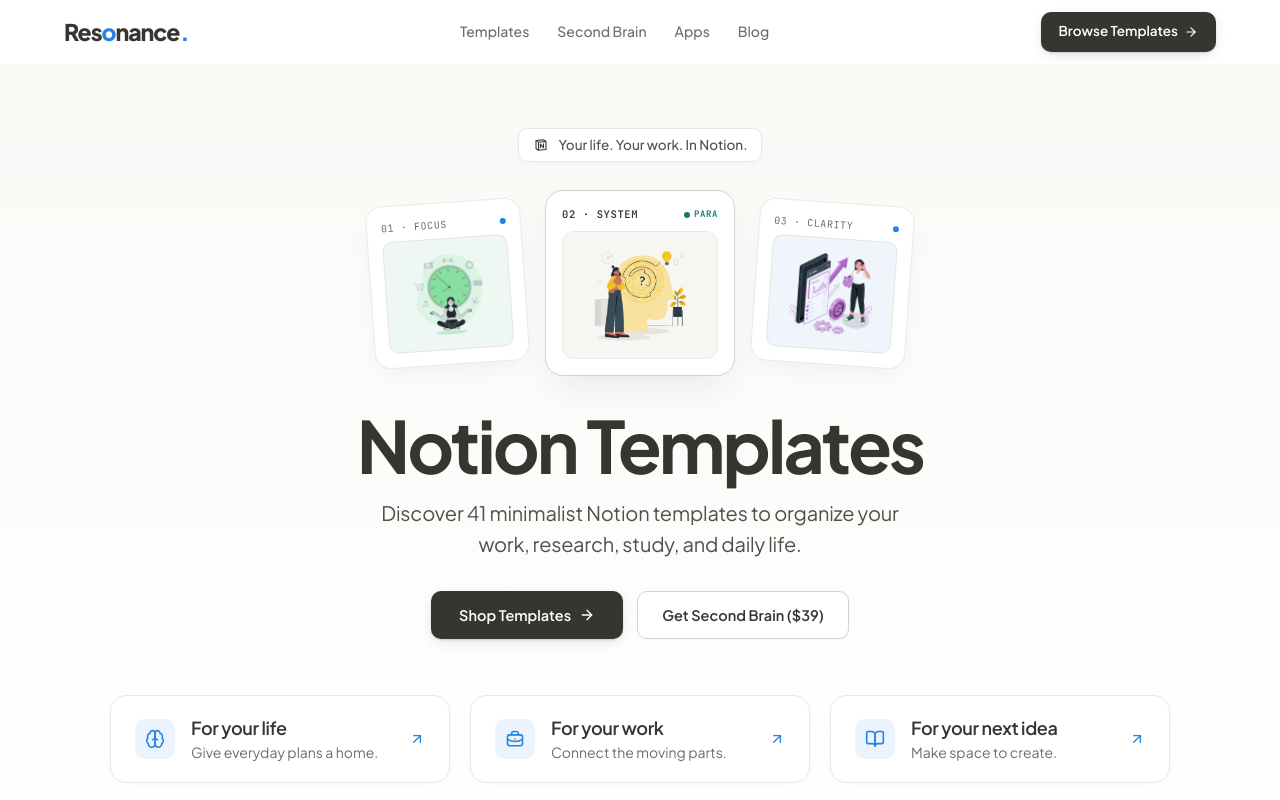
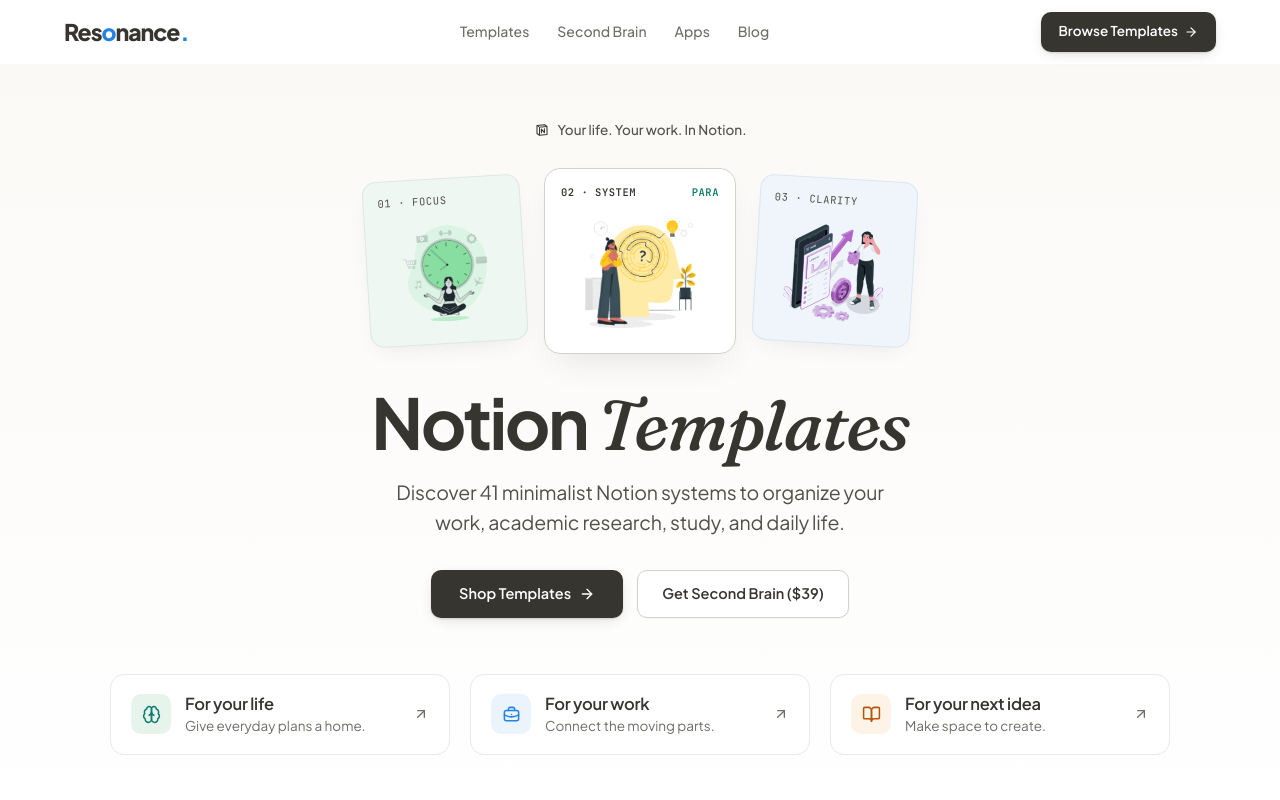
Before and after one commit to bruce12-glitch/Lumina-studio.notion, a React (Vite) app: page / in a window 1280 px wide. Shown: the top 800 px of the page. Built offline with nearby package versions, Linux system fonts and the light colour scheme.

Commit message:
polish(storefront): refine hero triptych accessibility, catalog wrapping, and empty state

```diff
--- a/src/App.tsx
+++ b/src/App.tsx
@@ -327,20 +327,14 @@ export default function App() {
           <div>
             {/* 1. CLEAN EDITORIAL HERO SECTION WITH WARM NOTION PAPER WASH */}
             <section className="relative bg-gradient-to-b from-[#FAF9F6] via-[#FDFCFB] to-[#FFFFFF] border-b border-[#E9E9E7]">
-              <div className="pt-10 pb-16 sm:pt-16 sm:pb-22 max-w-[1200px] mx-auto px-4 sm:px-6">
+              <div className="pt-10 pb-14 sm:pt-14 sm:pb-20 max-w-[1200px] mx-auto px-4 sm:px-6">
                 <div className="max-w-[780px] mx-auto text-center space-y-7">
-                  {/* Notion Mark Tag */}
-                  <motion.div
-                    initial={{ opacity: 0, y: 8 }}
-                    animate={{ opacity: 1, y: 0 }}
-                    transition={{ duration: 0.38, ease: [0.22, 1, 0.36, 1] }}
-                    className="flex justify-center"
-                  >
+                  {/* Unboxed Notion Editorial Kicker */}
+                  <div className="flex justify-center">
                     <div
                       data-testid="hero-notion-pill"
-                      className="inline-flex items-center gap-2.5 px-3.5 py-1.5 rounded-[10px] bg-white border border-[#E9E9E7] shadow-[0_1px_4px_rgba(55,53,47,0.04)] text-[13px] sm:text-[13.5px] font-medium text-[#52504A]"
+                      className="inline-flex items-center gap-2 text-[13.5px] font-medium text-[#52504A]"
                     >
-                      {/* Notion 3D Cube Mark */}
                       <svg
                         width="16"
                         height="16"
@@ -373,24 +367,25 @@ export default function App() {
                       </svg>
                       <span>Your life. Your work. In Notion.</span>
                     </div>
-                  </motion.div>
+                  </div>
 
-                  {/* 3-Card Illustration Triptych */}
+                  {/* 3-Card Illustration Triptych (Accessible Native Buttons, Single-Surface Stages) */}
                   <div className="flex items-center justify-center gap-3 sm:gap-5 pb-1">
                     {/* Left Card: Focus */}
-                    <motion.div
-                      initial={{ opacity: 0, y: 12, rotate: -4 }}
-                      animate={{ opacity: 1, y: 0, rotate: -4 }}
-                      whileHover={{ y: -4, rotate: -2, scale: 1.02 }}
-                      transition={{ duration: 0.45, ease: [0.22, 1, 0.36, 1] }}
+                    <motion.button
+                      type="button"
+                      initial={{ opacity: 1, rotate: -3.5 }}
+                      whileHover={{ y: -4, rotate: -1.5, scale: 1.02 }}
+                      whileTap={{ scale: 0.98 }}
+                      transition={{ duration: 0.22, ease: [0.16, 1, 0.3, 1] }}
                       onClick={() => navigate('/templates/habit-tracker')}
-                      className="w-[115px] sm:w-[155px] rounded-[16px] border border-[#E9E9E7] bg-white p-2.5 sm:p-3.5 shadow-[0_10px_24px_-8px_rgba(55,53,47,0.07)] cursor-pointer"
+                      aria-label="Inspect Habit Tracker template"
+                      className="w-[116px] sm:w-[158px] rounded-[14px] border border-[#DCE8E1] bg-[#EFF7F3] p-3 sm:p-3.5 shadow-[0_10px_24px_-12px_rgba(55,53,47,0.12)] cursor-pointer text-left"
                     >
-                      <div className="flex items-center justify-between text-[9px] sm:text-[10px] font-mono uppercase tracking-[0.06em] text-[#6E6D68] mb-1.5">
-                        <span>01 · Focus</span>
-                        <span className="w-1.5 h-1.5 rounded-full bg-[#2383E2]" />
+                      <div className="text-[9.5px] sm:text-[10.5px] font-mono uppercase tracking-[0.06em] text-[#52504A] mb-2 whitespace-nowrap">
+                        01 · Focus
                       </div>
-                      <div className="rounded-[10px] bg-[#EFF7F3] border border-[#E5E4E0] p-2 h-20 sm:h-28 flex items-center justify-center">
+                      <div className="h-20 sm:h-28 flex items-center justify-center">
                         <BlushAssetImage
                           src={BLUSH_ASSETS.mindfulMeditationClock}
                           alt="Minimalist daily habits illustration"
@@ -398,25 +393,23 @@ export default function App() {
                           className="w-full h-full"
                         />
                       </div>
-                    </motion.div>
+                    </motion.button>
 
                     {/* Center Card: System (PARA) */}
-                    <motion.div
-                      initial={{ opacity: 0, y: 10 }}
-                      animate={{ opacity: 1, y: 0 }}
-                      whileHover={{ y: -5, scale: 1.03 }}
-                      transition={{ duration: 0.45, delay: 0.06, ease: [0.22, 1, 0.36, 1] }}
+                    <motion.button
+                      type="button"
+                      whileHover={{ y: -5, scale: 1.025 }}
+                      whileTap={{ scale: 0.98 }}
+                      transition={{ duration: 0.22, ease: [0.16, 1, 0.3, 1] }}
                       onClick={() => navigate('/templates/second-brain')}
-                      className="w-[144px] sm:w-[190px] rounded-[18px] border border-[#D3D1CB] bg-white p-3 sm:p-4 shadow-[0_16px_36px_-10px_rgba(55,53,47,0.10)] z-10 cursor-pointer"
+                      aria-label="Inspect Second Brain PARA system template"
+                      className="w-[144px] sm:w-[192px] rounded-[16px] border border-[#D3D1CB] bg-white p-3.5 sm:p-4 shadow-[0_16px_36px_-14px_rgba(55,53,47,0.14)] z-10 cursor-pointer text-left"
                     >
-                      <div className="flex items-center justify-between gap-1 text-[8.5px] sm:text-[10.5px] font-mono uppercase tracking-[0.04em] sm:tracking-[0.06em] text-[#37352F] font-semibold mb-2 whitespace-nowrap">
+                      <div className="flex items-center justify-between gap-1 text-[9px] sm:text-[10.5px] font-mono uppercase tracking-[0.05em] text-[#37352F] font-semibold mb-2 whitespace-nowrap">
                         <span>02 · System</span>
-                        <span className="inline-flex items-center gap-1 text-[8.5px] sm:text-[9px] text-[#0F7B6C] shrink-0">
-                          <span className="w-1.5 h-1.5 rounded-full bg-[#0F7B6C]" />
-                          PARA
-                        </span>
+                        <span className="text-[#0F7B6C] shrink-0">PARA</span>
                       </div>
-                      <div className="rounded-[12px] bg-[#F7F6F3] border border-[#E9E9E7] p-2.5 h-24 sm:h-32 flex items-center justify-center">
+                      <div className="h-24 sm:h-32 flex items-center justify-center">
                         <BlushAssetImage
                           src={BLUSH_ASSETS.secondBrainMazeBulb}
                           alt="Second Brain PARA system illustration"
@@ -424,22 +417,23 @@ export default function App() {
                           className="w-full h-full"
                         />
                       </div>
-                    </motion.div>
+                    </motion.button>
 
                     {/* Right Card: Calm / Finance */}
-                    <motion.div
-                      initial={{ opacity: 0, y: 12, rotate: 4 }}
-                      animate={{ opacity: 1, y: 0, rotate: 4 }}
-                      whileHover={{ y: -4, rotate: 2, scale: 1.02 }}
-                      transition={{ duration: 0.45, delay: 0.12, ease: [0.22, 1, 0.36, 1] }}
+                    <motion.button
+                      type="button"
+                      initial={{ opacity: 1, rotate: 3.5 }}
+                      whileHover={{ y: -4, rotate: 1.5, scale: 1.02 }}
+                      whileTap={{ scale: 0.98 }}
+                      transition={{ duration: 0.22, ease: [0.16, 1, 0.3, 1] }}
                       onClick={() => navigate('/templates/finance-tracker')}
-                      className="w-[115px] sm:w-[155px] rounded-[16px] border border-[#E9E9E7] bg-white p-2.5 sm:p-3.5 shadow-[0_10px_24px_-8px_rgba(55,53,47,0.07)] cursor-pointer"
+                      aria-label="Inspect Finance Tracker template"
+                      className="w-[116px] sm:w-[158px] rounded-[14px] border border-[#DAE6F3] bg-[#EFF5FB] p-3 sm:p-3.5 shadow-[0_10px_24px_-12px_rgba(55,53,47,0.12)] cursor-pointer text-left"
                     >
-                      <div className="flex items-center justify-between text-[9px] sm:text-[10px] font-mono uppercase tracking-[0.06em] text-[#6E6D68] mb-1.5">
-                        <span>03 · Clarity</span>
-                        <span className="w-1.5 h-1.5 rounded-full bg-[#2383E2]" />
+                      <div className="text-[9.5px] sm:text-[10.5px] font-mono uppercase tracking-[0.06em] text-[#52504A] mb-2 whitespace-nowrap">
+                        03 · Clarity
                       </div>
-                      <div className="rounded-[10px] bg-[#EFF5FB] border border-[#E5E4E0] p-2 h-20 sm:h-28 flex items-center justify-center">
+                      <div className="h-20 sm:h-28 flex items-center justify-center">
                         <BlushAssetImage
                           src={BLUSH_ASSETS.mobilePiggyPortfolio}
                           alt="Finance Tracker illustration"
@@ -447,24 +441,27 @@ export default function App() {
                           className="w-full h-full"
                         />
                       </div>
-                    </motion.div>
+                    </motion.button>
                   </div>
 
                   {/* Headline & Subtitle */}
                   <div className="space-y-4">
-                    <h1 className="font-display text-[clamp(44px,6.2vw,72px)] font-bold tracking-[-0.04em] leading-[1.02] text-[#37352F] text-balance">
-                      Notion Templates
+                    <h1 className="font-display text-[clamp(44px,6vw,70px)] font-bold tracking-[-0.035em] leading-[1.03] text-[#37352F] text-balance">
+                      Notion{' '}
+                      <span className="font-editorial italic font-medium tracking-[-0.02em]">
+                        Templates
+                      </span>
                     </h1>
-                    <p className="text-[18px] sm:text-[20px] font-normal leading-[1.55] tracking-[-0.01em] text-[#52504A] max-w-[520px] mx-auto">
-                      Discover 41 minimalist Notion templates to organize your work, research, study, and daily life.
+                    <p className="text-[17.5px] sm:text-[19.5px] font-normal leading-[1.55] tracking-[-0.01em] text-[#52504A] max-w-[540px] mx-auto">
+                      Discover 41 minimalist Notion systems to organize your work, academic research, study, and daily life.
                     </p>
                   </div>
 
-                  {/* Primary & Secondary CTAs with Tactile Spring Motion */}
+                  {/* Primary & Secondary CTAs */}
                   <div className="pt-1 flex flex-wrap items-center justify-center gap-3.5">
                     <motion.a
                       href="/templates"
-                      whileHover={{ y: -2, scale: 1.018 }}
+                      whileHover={{ y: -2, scale: 1.015 }}
                       whileTap={{ y: 0.5, scale: 0.975 }}
                       transition={{ type: 'spring', stiffness: 420, damping: 26 }}
                       onClick={(e) => {
@@ -490,35 +487,36 @@ export default function App() {
                   </div>
                 </div>
 
-                {/* 3-Column Hero Pathway Cards (Reference Image 2: For your life / For your work / For your next idea) */}
+                {/* 3-Column Hero Pathway Cards */}
                 <div
                   data-testid="hero-pathway-cards"
                   className="mt-12 sm:mt-14 max-w-[1060px] mx-auto grid grid-cols-1 md:grid-cols-3 gap-4 sm:gap-5"
                 >
-                  {HERO_PATHWAY_CARDS.map((card, idx) => (
-                    <motion.a
+                  {HERO_PATHWAY_CARDS.map((card) => {
+                    const iconTone =
+                      card.id === 'life'
+                        ? 'bg-[#E6F4EC] text-[#0F7B6C]'
+                        : card.id === 'work'
+                        ? 'bg-[#EBF3FC] text-[#2383E2]'
+                        : 'bg-[#FDF4E7] text-[#B45309]';
+                    return (
+                      <a
                         key={card.id}
                         href={card.href}
-                      initial={{ opacity: 0, y: 10 }}
-                      animate={{ opacity: 1, y: 0 }}
-                      whileHover={{ y: -3 }}
-                      transition={{
-                        duration: 0.4,
-                        delay: 0.1 + idx * 0.06,
-                        ease: [0.22, 1, 0.36, 1],
-                      }}
                         onClick={(e) => {
                           e.preventDefault();
                           navigate(card.href);
                         }}
-                      className="group rounded-[16px] bg-white border border-[#E9E9E7] hover:border-[#2383E2]/45 px-6 py-5 shadow-[0_2px_10px_-3px_rgba(55,53,47,0.04)] hover:shadow-[0_14px_30px_-10px_rgba(35,131,226,0.12)] transition-all duration-200 flex items-center justify-between gap-4"
+                        className="group card-editorial-surface rounded-[14px] bg-white border border-[#E9E9E7] px-5 py-4.5 flex items-center justify-between gap-4"
                       >
-                      <div className="flex items-center gap-4 min-w-0">
-                        <div className="w-10 h-10 rounded-[10px] bg-[#EBF3FC] text-[#2383E2] flex items-center justify-center shrink-0 transition-transform duration-200 group-hover:scale-105">
+                        <div className="flex items-center gap-3.5 min-w-0">
+                          <div
+                            className={`w-10 h-10 rounded-[10px] ${iconTone} flex items-center justify-center shrink-0 transition-transform duration-200 group-hover:scale-105`}
+                          >
                             {card.id === 'life' && (
                               <svg
-                              width="20"
-                              height="20"
+                                width="19"
+                                height="19"
                                 viewBox="0 0 24 24"
                                 fill="none"
                                 stroke="currentColor"
@@ -534,8 +532,8 @@ export default function App() {
                             )}
                             {card.id === 'work' && (
                               <svg
-                              width="20"
-                              height="20"
+                                width="19"
+                                height="19"
                                 viewBox="0 0 24 24"
                                 fill="none"
                                 stroke="currentColor"
@@ -552,8 +550,8 @@ export default function App() {
                             )}
                             {card.id === 'idea' && (
                               <svg
-                              width="20"
-                              height="20"
+                                width="19"
+                                height="19"
                                 viewBox="0 0 24 24"
                                 fill="none"
                                 stroke="currentColor"
@@ -568,17 +566,18 @@ export default function App() {
                             )}
                           </div>
                           <div className="min-w-0 text-left space-y-0.5">
-                          <h2 className="text-[17px] sm:text-[18px] font-semibold tracking-[-0.02em] text-[#37352F] leading-snug">
+                            <h2 className="text-[16.5px] font-semibold tracking-[-0.015em] text-[#37352F] leading-snug">
                               {card.title}
                             </h2>
-                          <p className="text-[14px] text-[#6E6D68] leading-snug truncate">
+                            <p className="text-[13.5px] text-[#6E6D68] leading-snug truncate">
                               {card.subtitle}
                             </p>
                           </div>
                         </div>
-                      <ArrowUpRight className="w-4 h-4 text-[#2383E2] shrink-0 transition-transform duration-200 group-hover:translate-x-0.5 group-hover:-translate-y-0.5" />
-                    </motion.a>
-                  ))}
+                        <ArrowUpRight className="w-4 h-4 text-[#6E6D68] group-hover:text-[#2383E2] shrink-0 transition-all duration-200 group-hover:translate-x-0.5 group-hover:-translate-y-0.5" />
+                      </a>
+                    );
+                  })}
                 </div>
               </div>
             </section>
@@ -608,24 +607,14 @@ export default function App() {
                   </a>
                 </div>
 
-                <div className="grid grid-cols-1 sm:grid-cols-2 lg:grid-cols-3 gap-6">
-                  {featuredTemplates.map((template, idx) => (
-                    <motion.div
+                <div className="grid grid-cols-1 sm:grid-cols-2 lg:grid-cols-3 gap-6 items-stretch">
+                  {featuredTemplates.map((template) => (
+                    <TemplateCard
                       key={template.slug}
-                      initial={{ opacity: 0, y: 12 }}
-                      animate={{ opacity: 1, y: 0 }}
-                      transition={{
-                        duration: 0.4,
-                        delay: 0.05 + idx * 0.05,
-                        ease: [0.22, 1, 0.36, 1],
-                      }}
-                    >
-                      <TemplateCard
                       template={template}
                       onNavigate={navigate}
                       isPurchased={purchasedSlugs.has(template.slug)}
                     />
-                    </motion.div>
                   ))}
                 </div>
               </div>
@@ -744,13 +733,19 @@ export default function App() {
             />
 
             {/* 1. Page Head */}
-            <section className="pt-12 pb-10 sm:pt-16 sm:pb-12 max-w-[1200px] mx-auto px-4 sm:px-6">
-              <div className="max-w-[640px] space-y-3">
-                <h1 className="font-display text-[clamp(34px,4.5vw,48px)] font-bold tracking-[-0.035em] leading-[1.08] text-[#37352F]">
-                  Notion Templates
+            <section className="pt-12 pb-8 sm:pt-16 sm:pb-12 max-w-[1200px] mx-auto px-4 sm:px-6">
+              <div className="max-w-[680px] space-y-3">
+                <p className="text-[12px] font-bold uppercase tracking-[0.08em] text-[#2383E2]">
+                  {TEMPLATES.length} Curated Systems · Free &amp; PRO
+                </p>
+                <h1 className="font-display text-[clamp(34px,4.5vw,50px)] font-bold tracking-[-0.035em] leading-[1.06] text-[#37352F]">
+                  Notion{' '}
+                  <span className="font-editorial italic font-medium text-[#2383E2]">
+                    Templates
+                  </span>
                 </h1>
-                <p className="text-[18px] text-[#52504A] leading-[1.55]">
-                  Get started with ready-made Notion setups to organize your work and life.
+                <p className="text-[17px] sm:text-[18px] text-[#52504A] leading-[1.55]">
+                  Get started with ready-made Notion setups to organize your work, research, and daily routines.
                 </p>
               </div>
             </section>
@@ -761,7 +756,7 @@ export default function App() {
                 <div
                   role="tablist"
                   aria-label="Template categories"
-                  className="flex items-center gap-2 overflow-x-auto no-scrollbar py-0.5"
+                  className="flex flex-wrap md:flex-nowrap items-center gap-1.5 sm:gap-2 md:overflow-x-auto no-scrollbar py-0.5"
                 >
                   {CATEGORIES.map((cat, idx) => {
                     const active = category === cat;
@@ -793,7 +788,7 @@ export default function App() {
                             tabRefs.current[prevIdx]?.focus();
                           }
                         }}
-                        className={`px-[14px] py-[7px] rounded-[8px] text-[13.5px] font-semibold border transition-colors whitespace-nowrap shrink-0 cursor-pointer ${
+                        className={`px-3 py-1.5 sm:px-[14px] sm:py-[7px] rounded-[8px] text-[12.5px] sm:text-[13.5px] font-semibold border transition-colors whitespace-nowrap shrink-0 cursor-pointer ${
                           active
                             ? 'bg-[#37352F] text-white border-[#37352F] shadow-[0_4px_12px_rgba(55,53,47,0.18)]'
                             : 'bg-white text-[#52504A] border-[#E9E9E7] hover:bg-[#F7F6F3] hover:text-[#37352F]'
@@ -829,14 +824,34 @@ export default function App() {
               </div>
             </div>
 
-            {/* 3. Grid of 41 Cards */}
+            {/* 3. Grid of 41 Cards (+ Empty State) */}
             <section
               aria-label={`${category} Notion templates (${categoryCounts[category]})`}
               className="py-12 sm:py-16 max-w-[1200px] mx-auto px-4 sm:px-6"
             >
+              {filteredCatalog.length === 0 ? (
+                <div className="rounded-[16px] border border-[#E9E9E7] bg-[#FAF9F6] py-16 px-6 text-center space-y-4">
+                  <p className="text-[18px] font-semibold text-[#37352F]">
+                    No templates match &ldquo;{searchQuery}&rdquo;
+                  </p>
+                  <p className="text-[14.5px] text-[#6E6D68] max-w-[420px] mx-auto">
+                    Try a different keyword or reset the active category filter to browse all {TEMPLATES.length} templates.
+                  </p>
+                  <button
+                    type="button"
+                    onClick={() => {
+                      setSearchQuery('');
+                      selectCategory('All');
+                    }}
+                    className="h-10 px-5 rounded-[10px] bg-[#37352F] hover:bg-[#2F2D28] text-white text-[13.5px] font-semibold cursor-pointer"
+                  >
+                    Reset search &amp; filters
+                  </button>
+                </div>
+              ) : (
                 <div
                   data-testid="template-grid"
-                className="grid grid-cols-1 sm:grid-cols-2 lg:grid-cols-3 gap-6"
+                  className="grid grid-cols-1 sm:grid-cols-2 lg:grid-cols-3 gap-6 items-stretch"
                 >
                   {filteredCatalog.map((template) => (
                     <TemplateCard
@@ -847,6 +862,7 @@ export default function App() {
                     />
                   ))}
                 </div>
+              )}
             </section>
 
             {/* 4. FAQ Accordion */}
```
Lines whose indentation alone changed are shown as unchanged.
